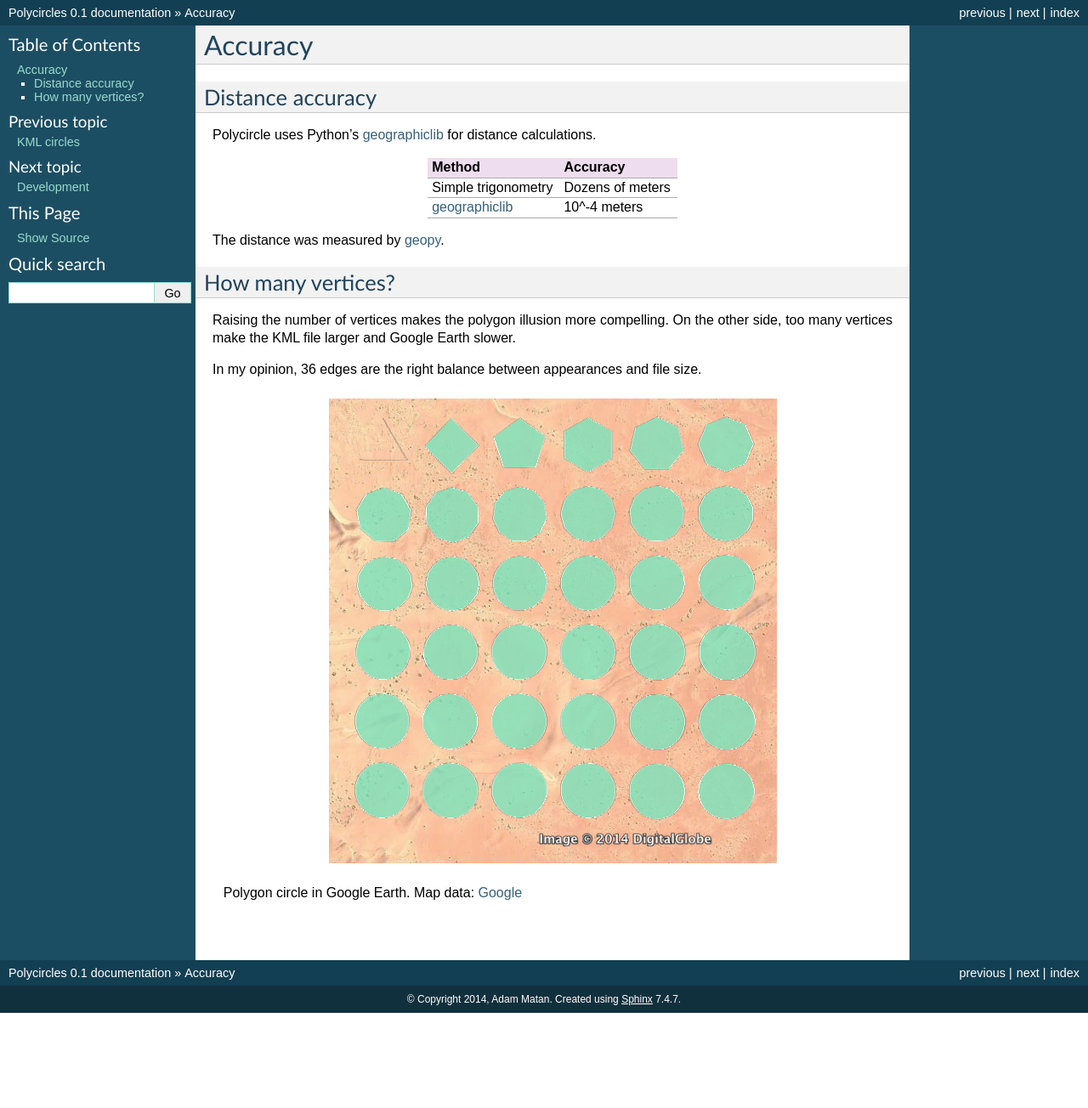
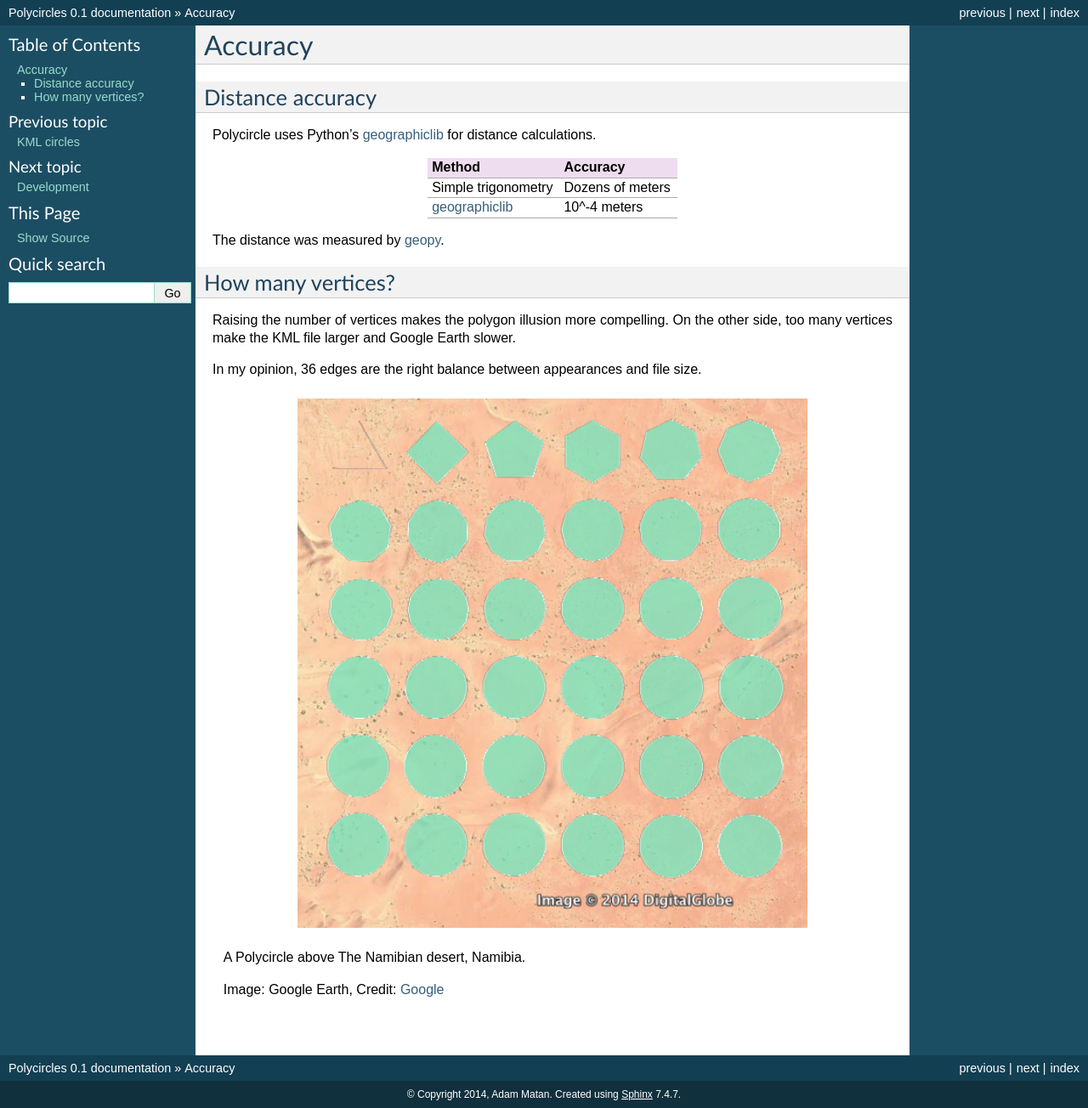
Before and after one commit to adamatan/polycircles, a Sphinx documentation site: the page built from docs/accuracy.rst, in a window 1280 px wide. Shown: the whole page at 85% size. Built offline with Sphinx 7.4.7, drawn with Linux system fonts in a browser that asks for light colours; formulas are drawn with MathJax 3; before the commit the page ends 1192 px from its top, so only the background shows below that.

Commit message:
Improve image captions.

```diff
--- a/docs/accuracy.rst
+++ b/docs/accuracy.rst
@@ -31,9 +31,12 @@ On the other side, too many vertices make the KML file larger and Google Earth s
 In my opinion, 36 edges are the right balance between appearances and file size.
 
 .. figure:: _static/kml_namibia.png
-   :alt: Polygon circle in Google Earth. Image Credit: Google
+   :width: 600 px
+   :alt: A Polycircle above The Namibian desert, Namibia. Image: Google Earth, Credit: `Google`_
    :align: center
 
-   Polygon circle in Google Earth. Map data: `Google`_
+   A Polycircle above The Namibian desert, Namibia.
+
+   Image: Google Earth, Credit: `Google`_
 
    .. _Google : http://www.google.com/permissions/geoguidelines/attr-guide.html
```
